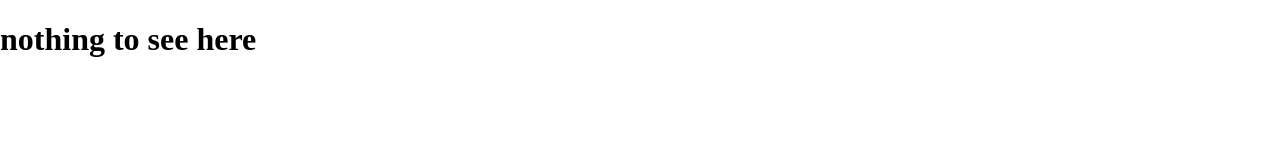
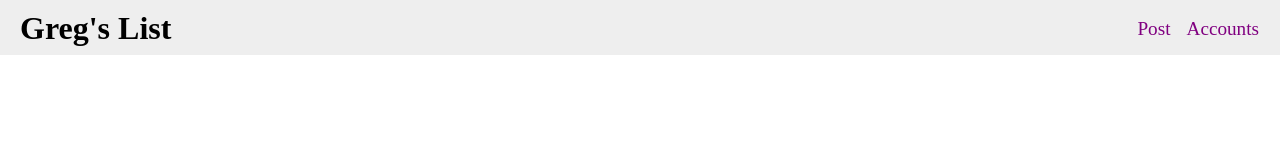
Before and after one commit to ricmclaughlin/gregs-list, a plain HTML site: page index.html in a window 1280 px wide. Drawn offline with nearby package versions, Linux system fonts and the light colour scheme.

Commit message:
complete nav

```diff
--- a/index.html
+++ b/index.html
@@ -9,6 +9,14 @@
   <link rel="stylesheet" href="styles/styles.css">
 </head>
 <body>
-  <h1>nothing to see here</h1>
+  <nav>
+    <div class="site-name">
+      <h1><a href="">Greg's List</a></h1>
+    </div>
+    <ul class="navlinks">
+      <li><a href="#">Post</a></li>
+      <li><a href="#">Accounts</a></li>
+    </ul>
+  </nav>
 </body>
 </html>
--- a/styles/styles.css
+++ b/styles/styles.css
@@ -1 +1,47 @@
 /*Styles go here*/
+nav {
+  background-color: #eeeeee;
+  position: fixed;
+  left: 0;
+  right: 0;
+  top: 0;
+  padding: 10px;
+  height: 35px;
+}
+
+.site-name {
+  position: absolute;
+  display: inline-block;
+  left: 20px;
+  top: 10px;
+}
+
+.navlinks {
+  position: absolute;
+  display: inline-block;
+  right: 15px;
+  top: 18px;
+  -webkit-padding-start: 0px;
+  -webkit-margin-before: 0px;
+  -webkit-margin-after: 0px;
+}
+.navlinks a {
+  color: purple;
+  text-decoration: none;
+  font-size: 1.2em;
+}
+
+nav ul li {
+  display: inline;
+  padding: 0 6px;
+}
+
+nav h1 {
+  font-size: 2em;
+  display: inline;
+}
+
+nav h1 a {
+  color: black;
+  text-decoration: none;
+}
```
